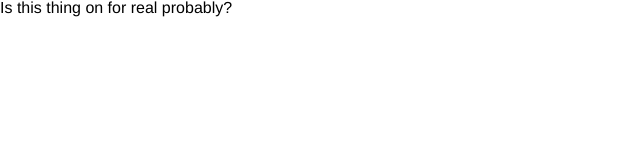
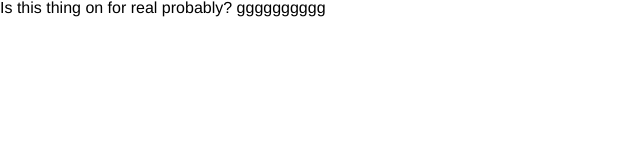
Before and after one commit to Tannybuoy/DDS_Travel, a plain HTML site: page index.html in a window 1280 px wide. Shown: the whole page, without its empty margins (0-640 px from the left). Drawn offline with Linux system fonts and the light colour scheme.

Commit message:
Update index.html

```diff
--- a/index.html
+++ b/index.html
@@ -13,6 +13,6 @@
     <script type="text/javascript" src="js/jquery-3.6.1.min.js"></script>
   </head>
   <body>
-    <p>Is this thing on for real probably?</p>
+    <p>Is this thing on for real probably? gggggggggg </p>
   </body>
 </html>
```
